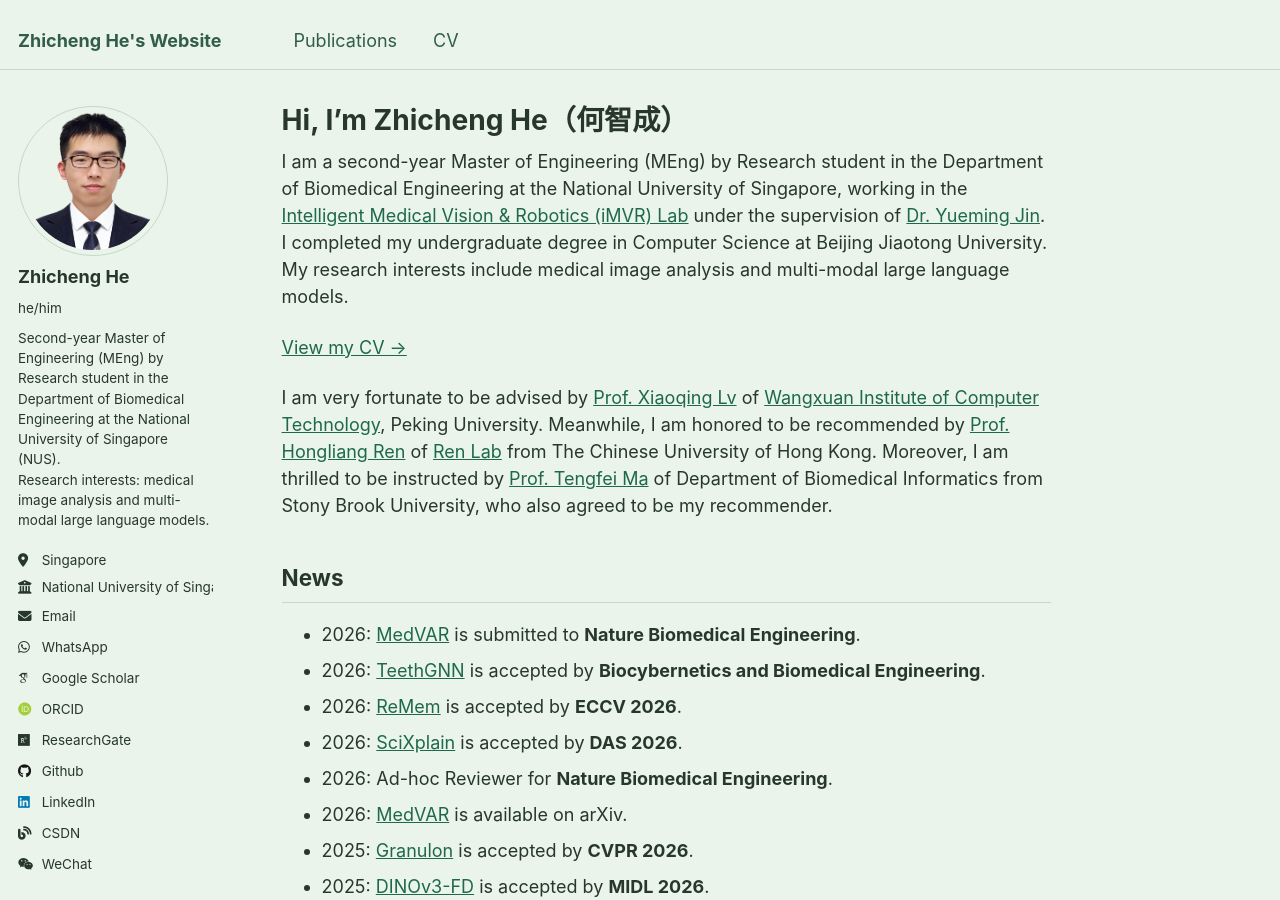
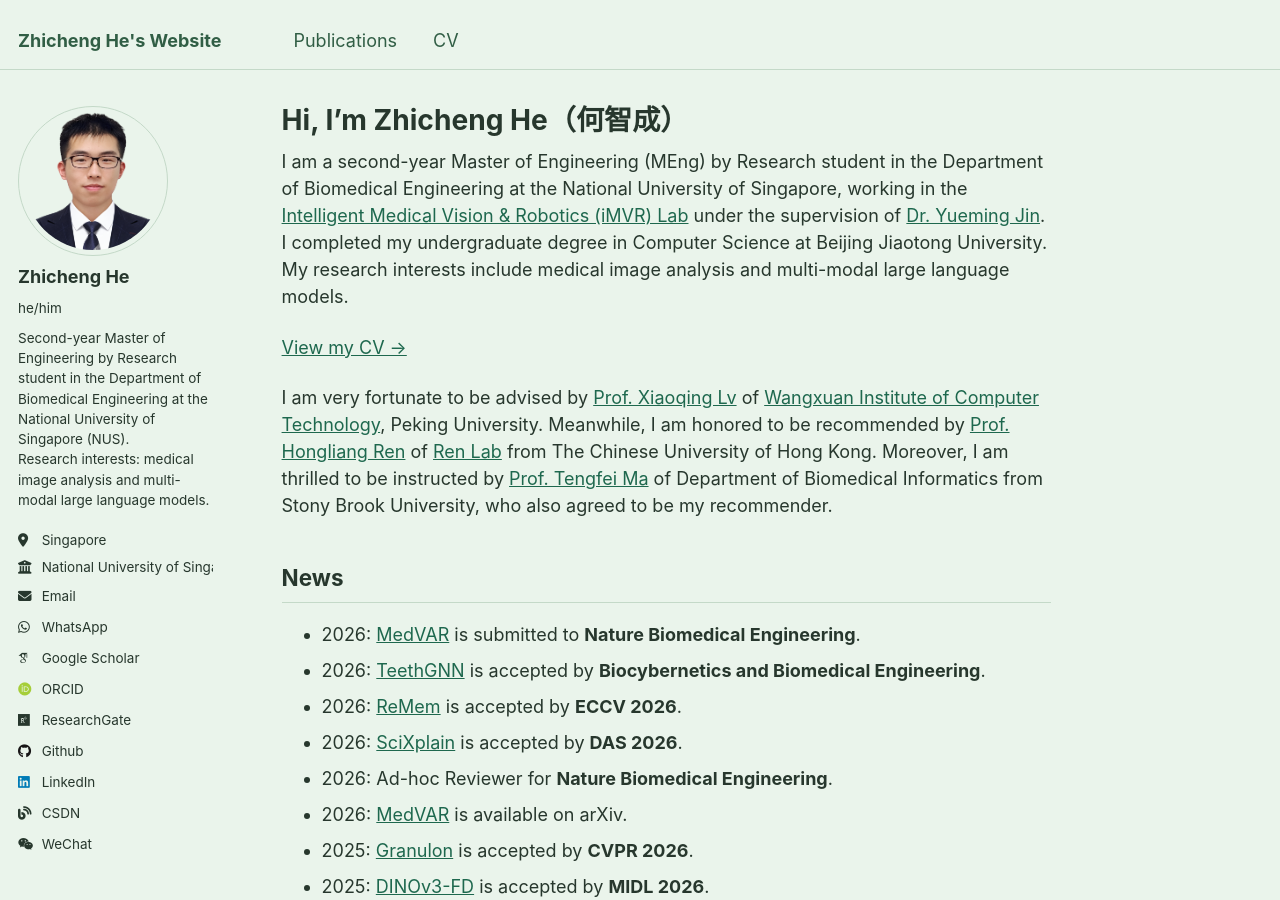
Before and after one commit to hezhicheng2002/hezhicheng2002.github.io, a Jekyll site: the page built from _pages/about.md, in a window 1280 px wide and 900 px high. Built offline with Jekyll 4.4.1, drawn with Linux system fonts in a browser that asks for light colours; some web fonts are replaced.

Commit message:
Shorten sidebar degree wording

```diff
--- a/_config.yml
+++ b/_config.yml
@@ -24,7 +24,7 @@ author:
   avatar           : "personal.png"
   name             : "Zhicheng He"
   pronouns         : "he/him"
-  bio              : "Second-year Master of Engineering (MEng) by Research student in the Department of Biomedical Engineering at the National University of Singapore (NUS).<br>Research interests: medical image analysis and multi-modal large language models."
+  bio              : "Second-year Master of Engineering by Research student in the Department of Biomedical Engineering at the National University of Singapore (NUS).<br>Research interests: medical image analysis and multi-modal large language models."
   location         : "Singapore"
   employer         : "National University of Singapore"
   uri              : # URL
```
